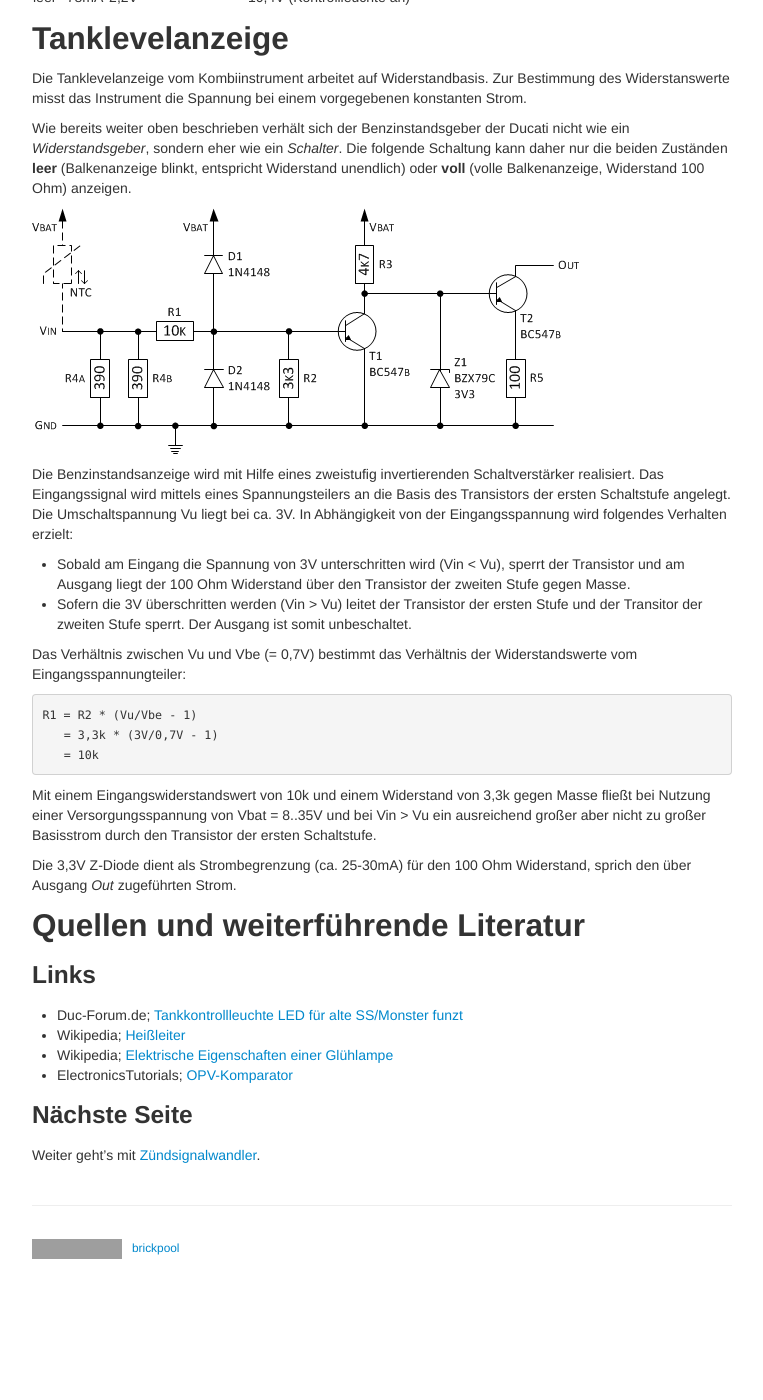
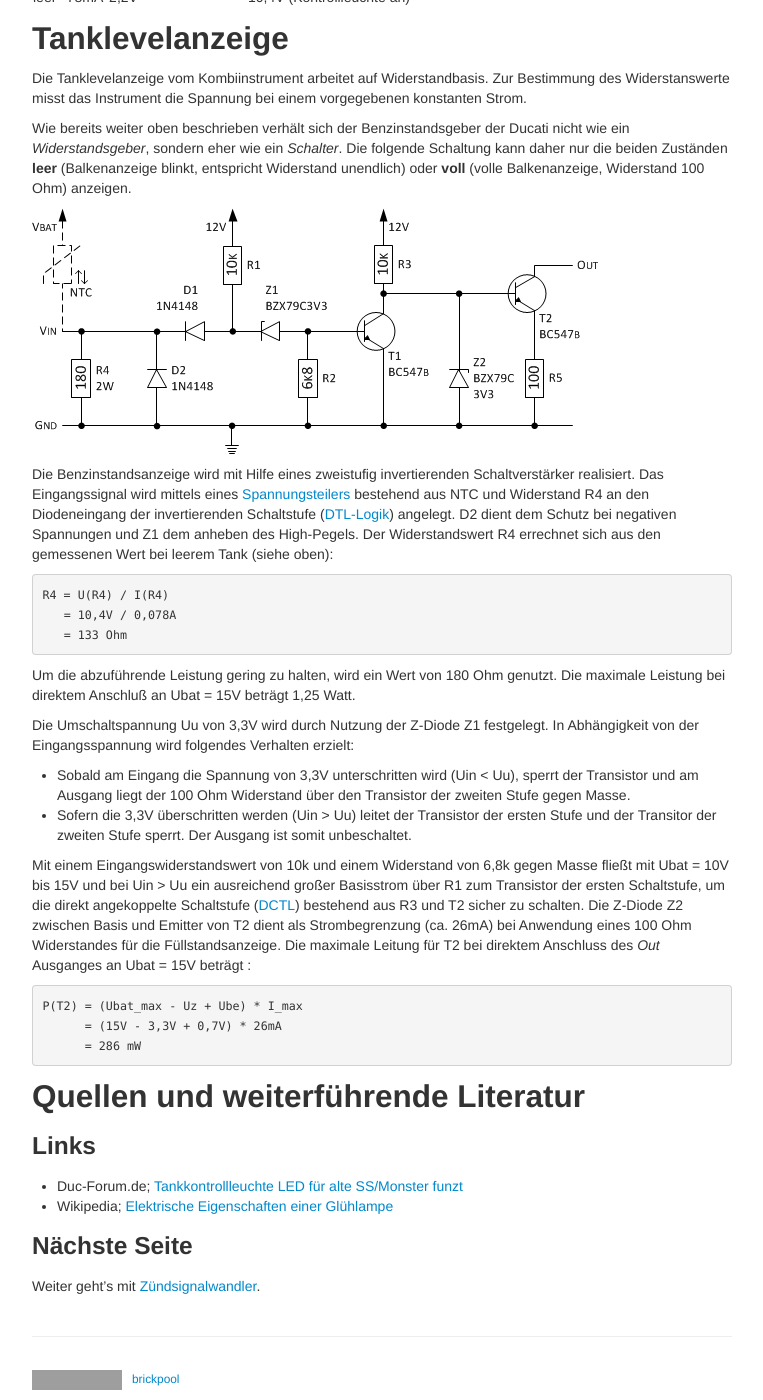
Before and after one commit to brickpool/Speedometer, a Jekyll site: the page built from pages/benzinstandsanzeige.md, in a window 1280 px wide and 1400 px high, scrolled down 640 px. Shown: the whole window, without its empty margins (258-1021 px from the left). Built offline with Jekyll 4.4.1, drawn with Linux system fonts in a browser that asks for light colours; before the commit the page ends 1909 px from its top, so only the background shows below that; some of the changed text lies outside the part shown; grey boxes are pictures that could not be loaded.

Commit message:
Update FTL circuit

```diff
--- a/pages/benzinstandsanzeige.md
+++ b/pages/benzinstandsanzeige.md
@@ -6,9 +6,9 @@ description: Universal LCD Motorrad Tachometer
 
 Die Guzzi besitzt keinen Geber und keine Reservelampe. Ein offener Anschluss und Werte größer 90 bzw. 500 Ohm bringen die Füllstandsanzeige des Kombiinstrumentes zum Blinken. Der Anschluss für die Tankanzeige muss daher passend beschaltet werden, da sonst eine blinkende Tankanzeige am Instrument stört. Die einfachste Methode ist es, dass Instrument auf einen Sensor von 500 Ohm umzuprogrammieren und mittels 470 Ohm Widerstand den Anschluss für die Tankanzeige gegen Masse zu schalten. Es wird dann nur der untere Balken angezeigt.
 
-Die Ducati Monster verwendet ein Heißleiter (abk. NTC) als Benzinstandgeber. Der Sensor wird bei ausreichend gefüllten Tank vom Benzin umflossen und ist dadurch kalt. Der innenliegende Heißleiter leitet somit schlecht und verhindert so das Einschalten der zugehörigen Kontrolllampe im Original-Instrument. Sofern der Sensor nicht ausreichend von Benzin umgeben ist, erwärmt sich der Heißleiter (langsam) durch den Stromfluss und verliert (almählich) seinen hohen Anfangswiderstand.
+Die Ducati Monster verwendet ein [Heißleiter](https://de.wikipedia.org/wiki/Hei%C3%9Fleiter) (abk. NTC) als Benzinstandgeber. Der Sensor wird bei ausreichend gefüllten Tank vom Benzin umflossen und ist dadurch kalt. Der innenliegende Heißleiter leitet somit schlecht und verhindert so das Einschalten der zugehörigen Kontrolllampe im Original-Instrument. Sofern der Sensor nicht ausreichend von Benzin umgeben ist, erwärmt sich der Heißleiter (langsam) durch den Stromfluss und verliert (almählich) seinen hohen Anfangswiderstand.
 
-Aufgrund der Kaltleitereigenschaft einer Glühlampe kommt es zu einem zügigen Umschalten, sofern die Glühwendel auf Betriebstemperatur aufgeheizt ist. Mit steigender Temperatur erhöht sich der elektrische Widerstand und somit der Spannungsabfall an der Glühlampe, womit die Glühlampe die volle elektrische Leistung erhält.
+Aufgrund der [Kaltleitereigenschaft einer Glühlampe](http://de.wikipedia.org/wiki/Kaltleiter#Metalle) kommt es zu einem zügigen Umschalten, sofern die Glühwendel auf Betriebstemperatur aufgeheizt ist. Mit steigender Temperatur erhöht sich der elektrische Widerstand und somit der Spannungsabfall an der Glühlampe, womit die Glühlampe die volle elektrische Leistung erhält.
 
 Die Bauteile unterliegen zwar einer Exemplarstreuung, doch durch die venwendete kombination aus Heißleiter-Sensor und Glühlampen-Kaltleiter kann eine sehr steile Kennlinie für einen bestimmten Temperaturbereich erzielt werden.
 
@@ -26,27 +26,29 @@ Wie bereits weiter oben beschrieben verhält sich der Benzinstandsgeber der Duca
 
 ![Benzinstandsanzeige](../images/Benzinstandsanzeige_2.png)
 
-Die Benzinstandsanzeige wird mit Hilfe eines zweistufig invertierenden Schaltverstärker realisiert. Das Eingangssignal wird mittels eines Spannungsteilers an die Basis des Transistors der ersten Schaltstufe angelegt. Die Umschaltspannung Vu liegt bei ca. 3V. In Abhängigkeit von der Eingangsspannung wird folgendes Verhalten erzielt:
-- Sobald am Eingang die Spannung von 3V unterschritten wird (Vin < Vu), sperrt der Transistor und am Ausgang liegt der 100 Ohm Widerstand über den Transistor der zweiten Stufe gegen Masse.
-- Sofern die 3V überschritten werden (Vin > Vu) leitet der Transistor der ersten Stufe und der Transitor der zweiten Stufe sperrt. Der Ausgang ist somit unbeschaltet.
+Die Benzinstandsanzeige wird mit Hilfe eines zweistufig invertierenden Schaltverstärker realisiert. Das Eingangssignal wird mittels eines [Spannungsteilers](https://de.wikipedia.org/wiki/Spannungsteiler) bestehend aus NTC und Widerstand R4 an den Diodeneingang der invertierenden Schaltstufe ([DTL-Logik](http://de.wikipedia.org/wiki/Diode-Transistor-Logik)) angelegt. D2 dient dem Schutz bei negativen Spannungen und Z1 dem anheben des High-Pegels. Der Widerstandswert R4 errechnet sich aus den gemessenen Wert bei leerem Tank (siehe oben):
 
-Das Verhältnis zwischen Vu und Vbe (= 0,7V) bestimmt das Verhältnis der Widerstandswerte vom Eingangsspannungteiler:
+    R4 = U(R4) / I(R4)
+       = 10,4V / 0,078A
+       = 133 Ohm
 
-    R1 = R2 * (Vu/Vbe - 1)
-       = 3,3k * (3V/0,7V - 1)
-       = 10k
+Um die abzuführende Leistung gering zu halten, wird ein Wert von 180 Ohm genutzt. Die maximale Leistung bei direktem Anschluß an Ubat = 15V beträgt 1,25 Watt.
 
-Mit einem Eingangswiderstandswert von 10k und einem Widerstand von 3,3k gegen Masse fließt bei Nutzung einer Versorgungsspannung von Vbat = 8..35V und bei Vin > Vu ein ausreichend großer aber nicht zu großer Basisstrom durch den Transistor der ersten Schaltstufe.
+Die Umschaltspannung Uu von 3,3V wird durch Nutzung der Z-Diode Z1 festgelegt. In Abhängigkeit von der Eingangsspannung wird folgendes Verhalten erzielt:
+- Sobald am Eingang die Spannung von 3,3V unterschritten wird (Uin < Uu), sperrt der Transistor und am Ausgang liegt der 100 Ohm Widerstand über den Transistor der zweiten Stufe gegen Masse.
+- Sofern die 3,3V überschritten werden (Uin > Uu) leitet der Transistor der ersten Stufe und der Transitor der zweiten Stufe sperrt. Der Ausgang ist somit unbeschaltet.
 
-Die 3,3V Z-Diode dient als Strombegrenzung (ca. 25-30mA) für den 100 Ohm Widerstand, sprich den über Ausgang _Out_ zugeführten Strom.
+Mit einem Eingangswiderstandswert von 10k und einem Widerstand von 6,8k gegen Masse fließt mit Ubat = 10V bis 15V und bei Uin > Uu ein ausreichend großer Basisstrom über R1 zum Transistor der ersten Schaltstufe, um die direkt angekoppelte Schaltstufe ([DCTL](http://en.wikipedia.org/wiki/Direct-coupled_transistor_logic)) bestehend aus R3 und T2 sicher zu schalten. Die Z-Diode Z2 zwischen Basis und Emitter von T2 dient als Strombegrenzung (ca. 26mA) bei Anwendung eines 100 Ohm Widerstandes für die Füllstandsanzeige. Die maximale Leitung für T2 bei direktem Anschluss des _Out_ Ausganges an Ubat = 15V beträgt :
+
+    P(T2) = (Ubat_max - Uz + Ube) * I_max
+          = (15V - 3,3V + 0,7V) * 26mA
+          = 286 mW
 
 ## Quellen und weiterführende Literatur
 
 ### Links
 - Duc-Forum.de; [Tankkontrollleuchte LED für alte SS/Monster funzt](http://www.duc-forum.de/thread.php?threadid=71131)
-- Wikipedia; [Heißleiter](https://de.wikipedia.org/wiki/Hei%C3%9Fleiter)
 - Wikipedia; [Elektrische Eigenschaften einer Glühlampe](https://de.wikipedia.org/wiki/Gl%C3%BChlampe#Elektrische_Eigenschaften)
-- ElectronicsTutorials; [OPV-Komparator](https://www.electronics-tutorials.ws/de/operationsverstarker/opamp-komparator.html)
 
 ### Nächste Seite
 Weiter geht's mit [Zündsignalwandler](zuendsignalwandler_1.html).
```
Also changed, not shown: images/Benzinstandsanzeige_2.png.
